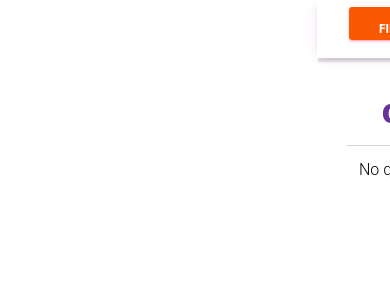
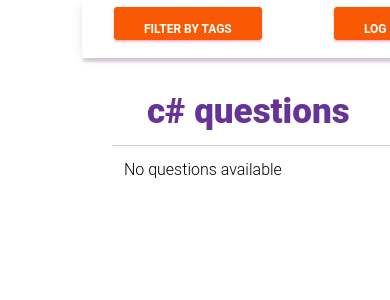
Before and after one commit to Chinmaym49/BE_Project, a Flask app: page /questions/c# in a window 390 px wide; the page is wider, and only the part inside the window is pictured. Shown: the top 300 px of that part. Run offline with Flask 2, Linux system fonts and the light colour scheme; the visitor is signed in with stand-in values (Sample User, id 1); data that the repository does not hold is empty.

Commit message:
Made responsive

```diff
--- a/templates/questions.html
+++ b/templates/questions.html
@@ -68,7 +68,7 @@
         </div>
       </div>
       <!-- ./sidebar -->
-      <div class="body-wrapper col-10" style="margin-left: 317px;">
+      <div class="body-wrapper col-10" style="margin-left: 21%;">
         <!-- navbar -->
         <div class="navbar bg-white navbar-primary p-0 navbar-fixed-top" style="height: 58px;">
           <div class="container">
```
